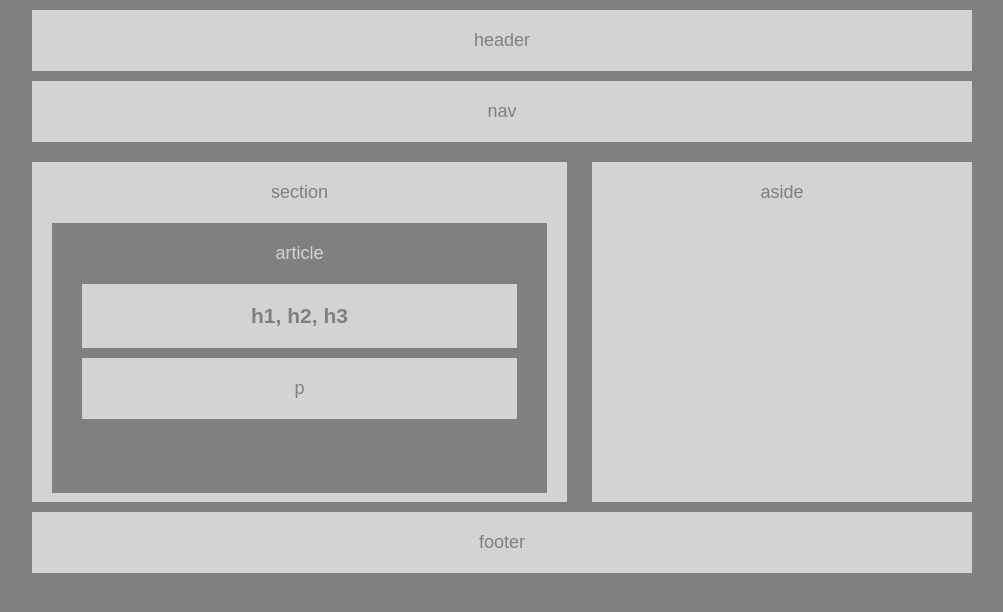
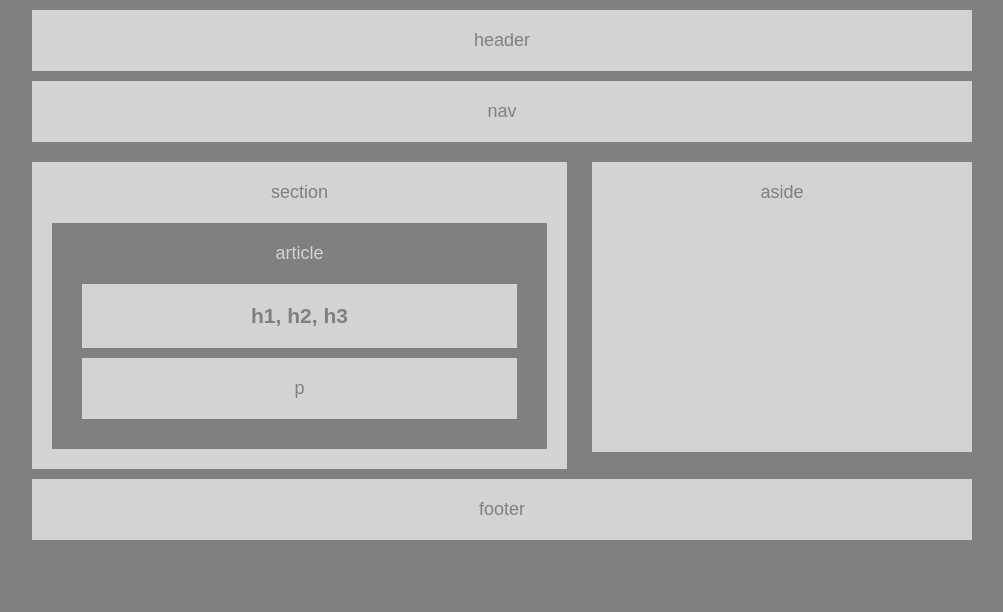
Before and after one commit to mynar7/HW-Wireframe, a plain HTML site: page index.html in a window 1280 px wide. Shown: the whole page, without its empty margins (138-1141 px from the left). Drawn offline with Linux system fonts and the light colour scheme.

Commit message:
Fix broken article section

```diff
--- a/style.css
+++ b/style.css
@@ -20,7 +20,6 @@ div {
 }
 section {
     margin: 10px;
-    height: 300px;
     padding: 20px;
     float: left;
     width: 495px;
@@ -30,8 +29,8 @@ section {
 aside {
     float: right;
     padding: 20px;
-    height: 300px;
     margin: 10px;
+    height: 250px;
     background-color: lightgray;
     width: 340px;
 }
@@ -39,7 +38,6 @@ aside {
 article{
     background-color: gray;
     color: lightgray;
-    height: 230px;
     padding: 20px;
 }
 
```
Also changed, not shown: index.html (+1 -0 lines).
